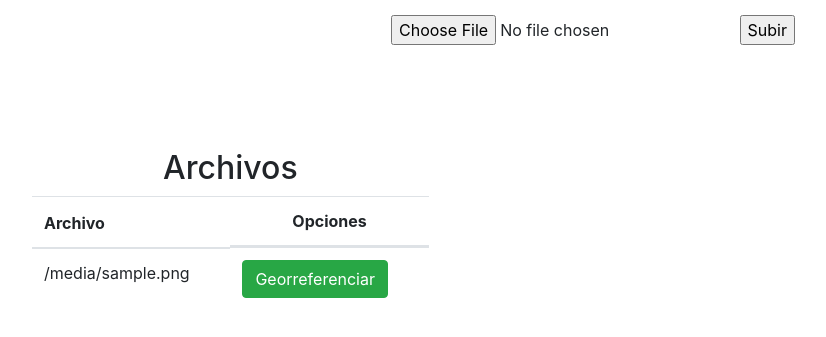
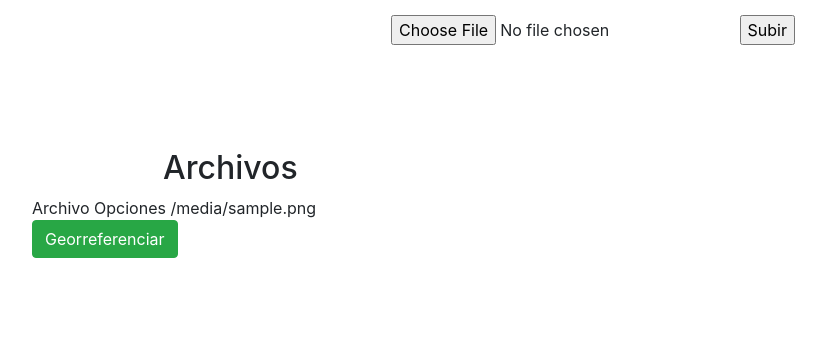
Before and after one commit to MiguelAMolinaP/Georreferenciador, a Flask app: template geodb/templates/georreferenciar.html in a window 1280 px wide. Shown: the part 266-603 px from the top of the page, without its empty margins (47-873 px from the left). Run offline with Flask 2, Linux system fonts and the light colour scheme; the template is opened without the code that fills it: values that come from a table or form of the project are taken from there, most other values are stand-ins (such as "Sample title", 1, 10 or a date in 2020); parts of the project's set-up code (start-up, migrations or seed data) failed here and were passed over; some libraries are stand-ins or nearby versions.

Commit message:
Primera presentación a asesor

```diff
--- a/geodb/templates/georreferenciar.html
+++ b/geodb/templates/georreferenciar.html
@@ -20,7 +20,7 @@
             <div class="col-md-4" aling = "text-center" id="tabla-archivos">
                 <h2 class="d-flex justify-content-center"> Archivos</h2>
                 <!-- <p>Click on one of the items to start buying</p> -->
-                <table class="table table-hover">
+                <div class="table table-hover">
                     <thead>
                         <tr>
                             <!-- Your Columns HERE -->
```
